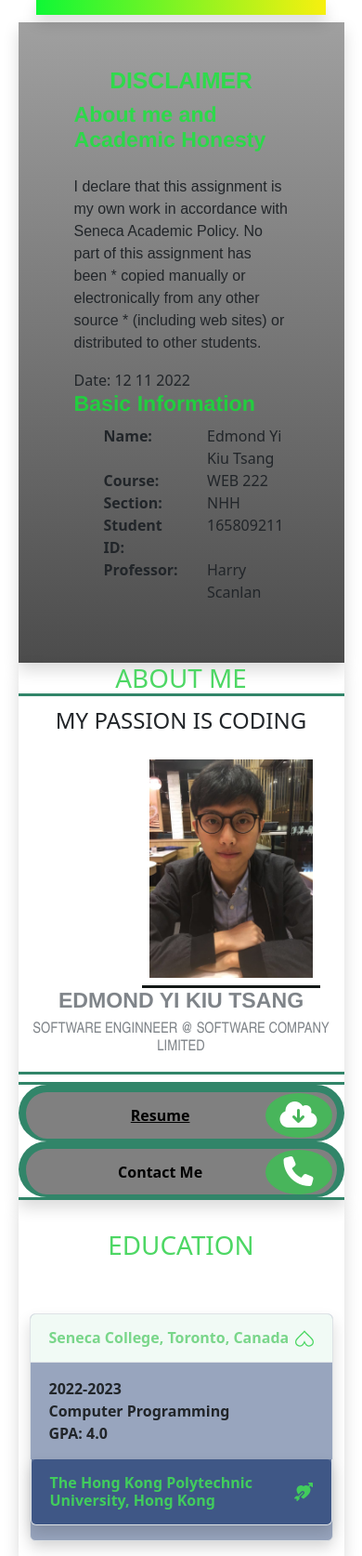
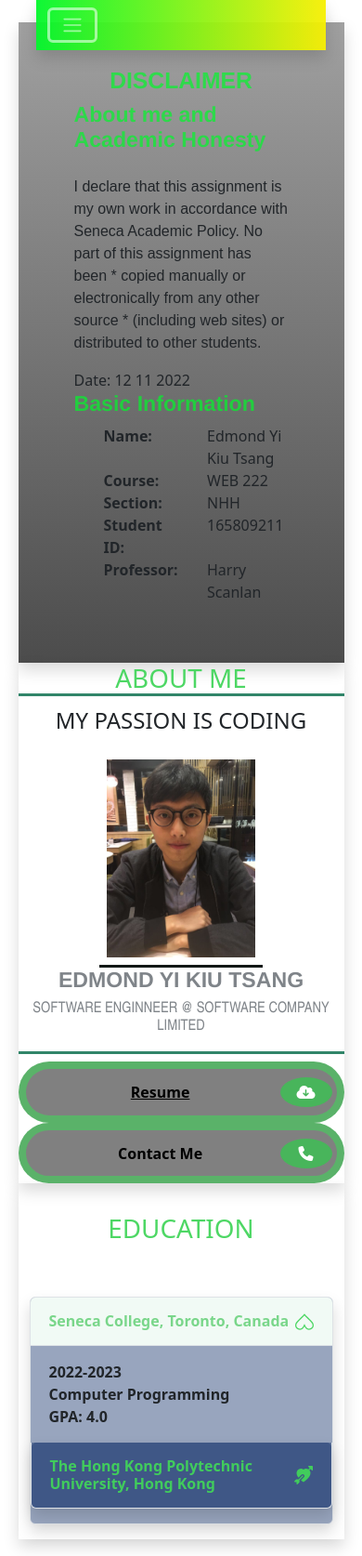
Before and after one commit to edmondttt/Final-Assessment, a website: page index.html in a window 390 px wide. Shown: the top 1674 px of the page at 93% size. Drawn offline with Linux system fonts and the light colour scheme.

Commit message:
third commit, make it more responsive

```diff
--- a/index.html
+++ b/index.html
@@ -10,8 +10,11 @@
 </head>
 <body>
     <!-- navbar section -->
-    <nav class="navbar navbar-expand-lg navbar-dark shadow fixed-top">
+    <nav class="navbar navbar-expand-md navbar-dark shadow fixed-top">
         <div class="container">
+          <button class="navbar-toggler" type="button" data-bs-toggle="collapse" data-bs-target="#navbarNav" aria-controls="navbarNav" aria-expanded="false" aria-label="Toggle navigation">
+            <span class="navbar-toggler-icon"></span>
+          </button>
           <div class="collapse navbar-collapse justify-content-end" id="navbarNav">
             <ul class="navbar-nav">
               <li class="nav-item"><a class="nav-link" aria-current="page" href="#">Disclaimer</a></li>
@@ -63,24 +66,26 @@
           <div class="row text-center">
             <h1 class="text-uppercase boder-bottom">about me</h1>
             <p>My passion is coding</p>
-            <img src="images/mypic.JPG" alt="MY picture" class="img text-center">
+            <div class="col-3"></div>
+            <img src="images/mypic.jpg" alt="MY picture" class="img col-6">
+            <div class="col-3"></div>
             <h3 class="text-uppercase">Edmond Yi Kiu Tsang
                 <p>Software Enginneer @ Software Company Limited</p>
             </h3>
 
-            <div class="col-md-3"></div>
-            <a href="CV.pdf" download class="rounded-pill btn-rounded col-md-3">
+            <div class="col-lg-3"></div>
+            <a href="CV.pdf" download class="rounded-pill btn-rounded col-lg-3">
               <div>Resume</div>
               <span>
                 <i class="fa-solid fa-cloud-arrow-down"></i>
               </span>
             </a>
-              <button type="button" class="rounded-pill btn-rounded col-md-3" onclick="toContact()">Contact Me
+              <button type="button" class="rounded-pill btn-rounded col-lg-3" onclick="toContact()">Contact Me
                 <span>
                   <i class="fas fa-phone"></i>
                 </span>
               </button>
-            <div class="col-md-3">
+            <div class="col-md-lg">
             </div>
           </div>
         </section>
```
Also changed, not shown: package.json (added, +26 -0 lines), assets/css/style.css, 2 other files.
